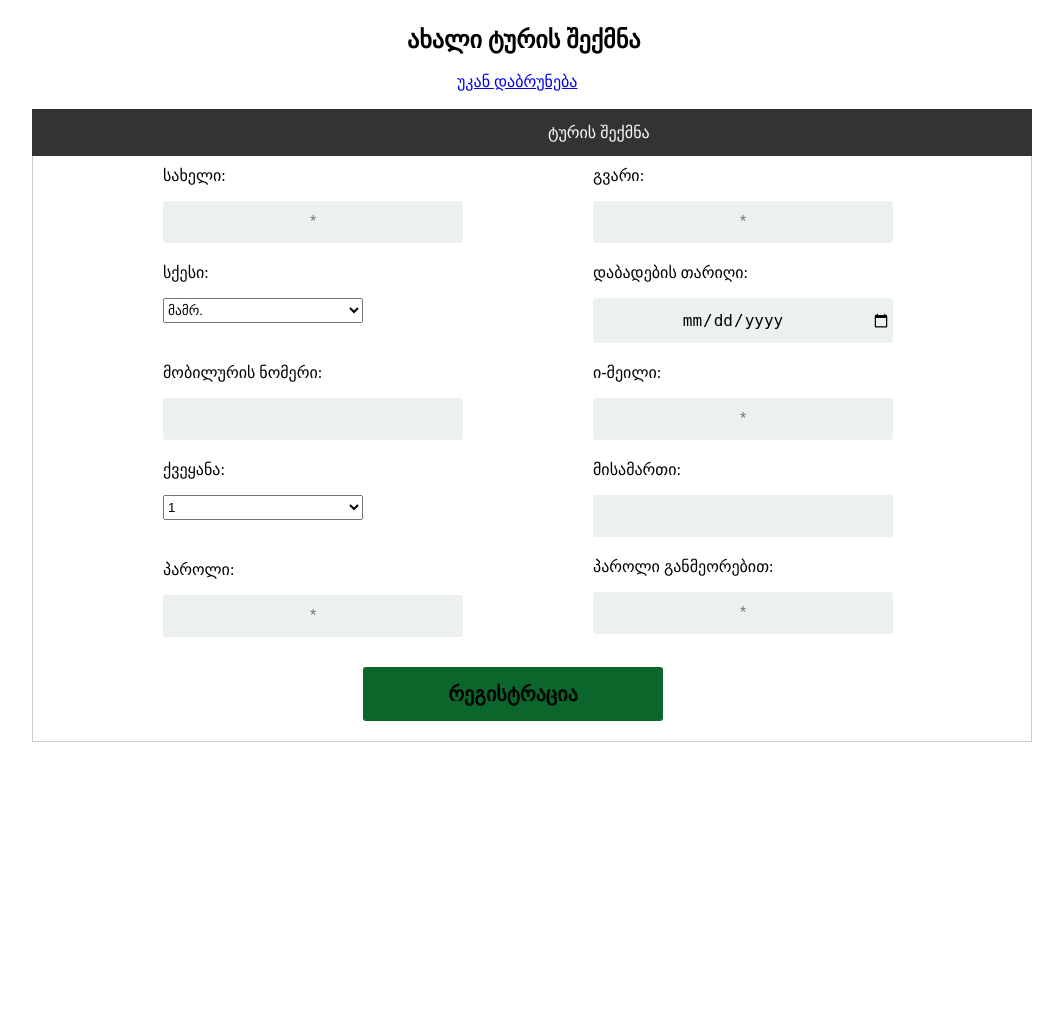
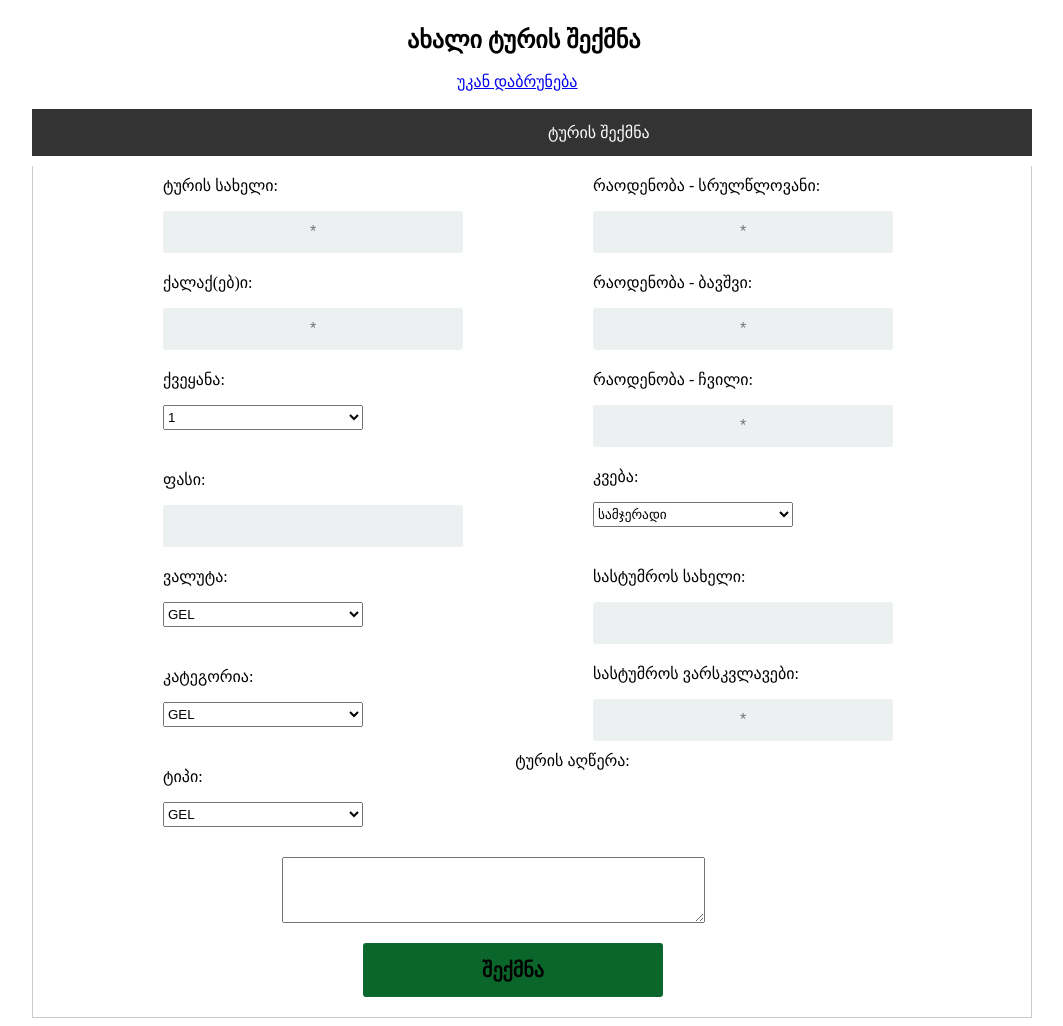
Before and after one commit to infinitusllc/Top, a PHP site: page /addTour.php in a window 1280 px wide. Shown: the whole page, without its empty margins (108-1171 px from the left). Before the commit the page ends 742 px from the top, so only its background shows below. Run offline with PHP 8.4, Linux system fonts and the light colour scheme; the visitor is signed in with stand-in values (Sample User, id 1); tables that the repository leaves empty or names only in its code hold one stand-in row (values such as "Sample post"); data that the repository does not hold is empty; some web fonts are replaced.

Commit message:
adding functionality to tour form

```diff
--- a/addTour.php
+++ b/addTour.php
@@ -141,111 +141,84 @@ $user = $_SESSION['user'];
 <a href="index.php"> <p style="max-width: 150px; margin: auto"> უკან დაბრუნება </p></a>
 </br>
 
-<form id="user-form" action="includes/registration.inc.php" method="post" accept-charset="UTF-8">
+<form id="user-form" action="includes/addTour.inc.php" method="post" accept-charset="UTF-8">
 
     <ul>
         <li style="margin-left: 500px"><a class="tablinks1" onclick="openNews(event, 'main')"> ტურის შექმნა </a></li>
     </ul>
 
     <div id="main" class="tabcontent1">
-        <?php if ($user['is_company']) { ?>
-
             <div class="column">
                 <p> ტურის სახელი: </p>
-                <input name="first_name_company" class="textInput" placeholder="*" value= <?php echo "'".$user['first_name']."'"; ?> id="first_name"/> </br>
+                <input name="tour_name" class="textInput" placeholder="*" id="tour_name"/> </br>
                 <p> ქალაქ(ებ)ი: </p>
-                <input name="company_name" class="textInput" placeholder="*" value= <?php echo "'".$user['company_name']."'"; ?> id="company_name"/> </br>
+                <input name="cities" class="textInput" placeholder="*" id="cities"/> </br>
                 <p> ქვეყანა: </p>
-                <select name="country_company" id="country"
+                <select name="country" id="country"
                         style="margin-left: 100px; margin-bottom:30px; width: 200px; height: 25px">
                     <?php
                     for ($i = 0; $i < sizeof($countries); $i++) {
                         $v = $countries[$i]['country_id'];
-                        $n = $countries[$i]['country_name_geo'];
+                        $n = $countries[$i]['country_name'];
                         echo "<option value='$v'> $n </option>";
                     }
                     ?>
                 </select>
                 <p> ფასი: </p>
-                <input name="address_company" class="textInput" placeholder="" value= <?php echo "'".$user['address']."'"; ?> id="address_actual"/> </br>
+                <input name="price" class="textInput" placeholder="" id="price"/> </br>
                 <p> ვალუტა: </p>
-                <select name="country_company" id="country"
+                <select name="currency" id="currency"
                         style="margin-left: 100px; margin-bottom:30px; width: 200px; height: 25px">
                         <option value='0'> GEL </option>;
                         <option value='1'> USD </option>;
                         <option value='2'> EUR </option>;
                 </select>
+
+                <p> კატეგორია: </p>
+                <select name="category" id="category"
+                        style="margin-left: 100px; margin-bottom:30px; width: 200px; height: 25px">
+                    <option value='0'> GEL </option>;
+                    <option value='1'> USD </option>;
+                    <option value='2'> EUR </option>;
+                </select>
+
+                <p> ტიპი: </p>
+                <select name="type" id="type"
+                        style="margin-left: 100px; margin-bottom:30px; width: 200px; height: 25px">
+                    <option value='0'> GEL </option>;
+                    <option value='1'> USD </option>;
+                    <option value='2'> EUR </option>;
+                </select>
+
             </div>
 
             <div class="column">
                 <p> რაოდენობა - სრულწლოვანი: </p>
-                <input name="last_name_company" class="textInput" placeholder="*" value= <?php echo "'".$user['last_name']."'"; ?> id="last_name"/> </br>
+                <input name="q_adult" class="textInput" placeholder="*" id="q_adult"/> </br>
                 <p> რაოდენობა - ბავშვი: </p>
-                <input name="company_id" class="textInput" placeholder="*" value= <?php echo "'".$user['company_id']."'"; ?> id="company_identification"/> </br>
+                <input name="q_kid" class="textInput" placeholder="*"  id="q_kid"/> </br>
                 <p> რაოდენობა - ჩვილი: </p>
-                <input name="legal_address_company" class="textInput" value= <?php echo "'".$user['address_legal']."'"; ?> placeholder="*" id="address"/> </br>
+                <input name="q_small" class="textInput" placeholder="*" id="q_small"/> </br>
                 <p> კვება: </p>
-                <select name="country_company" id="country"
+                <select name="food_option" id="food_option"
                         style="margin-left: 100px; margin-bottom:30px; width: 200px; height: 25px">
                     <option value='0'> სამჯერადი </option>;
                     <option value='1'> საუზმე </option>;
                     <option value='2'> კვების გარეშე </option>;
                 </select>
                 <p> სასტუმროს სახელი: </p>
-                <input name="phone_number_company" class="textInput" placeholder="" value= <?php echo "'".$user['company_number']."'"; ?>
-                id="company_phone_number"/> </br>
+                <input name="hotel_name" class="textInput" placeholder="" id="hotel_name"/> </br>
                 <p> სასტუმროს ვარსკვლავები: </p>
-                <input name="password2_company" type="ტეხტ" class="textInput" placeholder="*"
-                       id="password2"/> </br>
+                <input name="hotel_stars" type="text" class="textInput" placeholder="*"
+                       id="hotel_stars"/> </br>
             </div>
 
             <div style="width: 500px; margin: auto">
                 <p style="text-align: center"> ტურის აღწერა: </p>
-                <textarea rows="4" cols="50">
-                </textarea>
+                <textarea name="tour_description" rows="4" cols="50"></textarea>
             </div>
             <button onclick="document.getElementById('user-form').submit();" type="submit" class="button sub"
-                    name="submit" value="company"> შეცვლა
-            </button>
-        <?php } else { ?>
-            <div class="column">
-                <p> სახელი: </p>
-                <input name="first_name_client" class = "textInput" placeholder="*" value= <?php echo "'".$user['first_name']."'"; ?> id = "first_name_client" /> </br>
-                <p> სქესი: </p>
-                <select name="gender_client" id="gender" style="margin-left: 100px; margin-bottom:30px; width: 200px; height: 25px">
-                    <option value="0"> მამრ. </option>
-                    <option value="1"> მდედრ. </option>
-                </select>
-                <p> მობილურის ნომერი: </p>
-                <input name="mobile_number_client" class = "textInput" placeholder="" value= <?php echo "'".$user['mobile_number']."'"; ?> id ="mobile_number_client" /> </br>
-                <p> ქვეყანა: </p>
-                <select name="country_client" id="country_client" style="margin-left: 100px; margin-bottom:30px; width: 200px; height: 25px">
-                    <?php
-                    for ($i=0; $i<sizeof($countries); $i++){
-                        $v = $countries[$i]['country_id'];
-                        $n = $countries[$i]['country_name_geo'];
-                        echo "<option value='$v'> $n </option>";
-                    }
-                    ?>
-                </select>
-                <p> პაროლი: </p>
-                <input name="password_client" type="password" class = "textInput" placeholder="*" id = "password" /> </br>
-            </div>
-            <div class="column">
-                <p> გვარი: </p>
-                <input name="last_name_client" class = "textInput" placeholder="*" value= <?php echo "'".$user['last_name']."'"; ?> id = "last_name_client" /> </br>
-                <p> დაბადების თარიღი: </p>
-                <input name="date_of_birth_client" type="date" class = "textInput" placeholder="*" value= <?php echo "'".$user['birth_date']."'"; ?> id = "date_of_birth_client" /> </br>
-                <p> ი-მეილი: </p>
-                <input name="e_mail_client" class = "textInput" placeholder="*" value= <?php echo "'".$user['e_mail']."'"; ?> id = "e_mail" /> </br>
-                <p> მისამართი: </p>
-                <input name="address_client" class = "textInput" placeholder="" value= <?php echo "'".$user['address']."'"; ?> id = "address" /> </br>
-                <p> პაროლი განმეორებით: </p>
-                <input name="password2_client" type="password" class = "textInput" placeholder="*" id = "password2" /> </br>
-            </div>
-            <button onclick="document.getElementById('user-form').submit();" type="submit" class="button sub" name="submit" value="client"> რეგისტრაცია </button>
-
-        <?php } ?>
+                    name="submit" value="company"> შექმნა </button>
     </div>
 
 
@@ -270,7 +243,6 @@ if (isset($_GET["message"])) {
         case "error5": //unknown error
             ?>  <p style="margin: auto; text-align: center; color:red"> რეგისტრაციისას დაფიქსირდა შეცდომა </p>  <?php
             break;
-
     }
 }
 ?>
```
Also changed, not shown: includes/addTour.inc.php (added, +41 -0 lines), includes/get_tour_categories.inc.php (added, +13 -0 lines).
